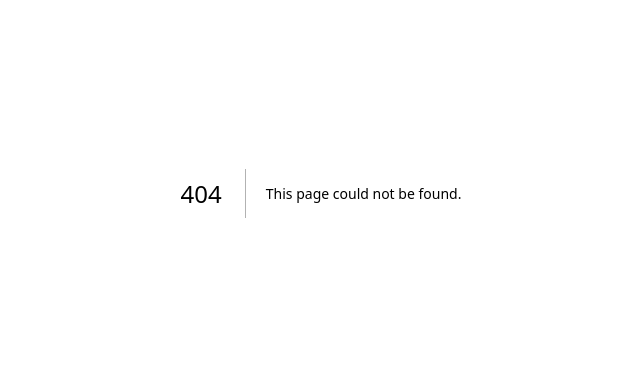
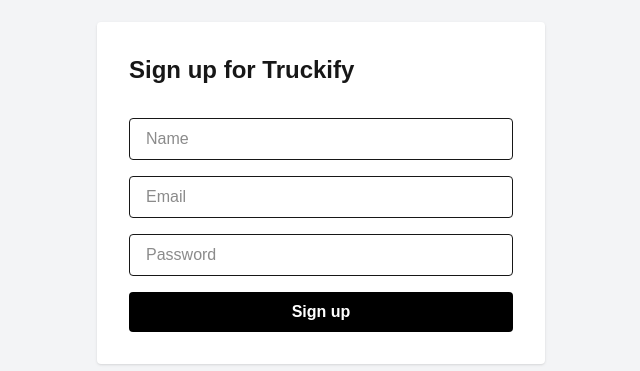
Before and after one commit to vk3xxx/Truckify, a Next.js app in the folder web/: page /signup in a window 1280 px wide. Before the commit this address had no page. Shown: the part 207-578 px from the top of the page, without its empty margins (319-959 px from the left). Built offline with nearby package versions, Linux system fonts and the light colour scheme.

Commit message:
feat(web): add login and signup pages and buttons, implement OAuth2 login/signup flow

```diff
--- /dev/null
+++ b/web/src/app/login/page.tsx
@@ -0,0 +1,44 @@
+"use client";
+import { useState } from "react";
+
+export default function LoginPage() {
+  const [email, setEmail] = useState("");
+  const [password, setPassword] = useState("");
+  const [error, setError] = useState("");
+
+  async function handleLogin(e: React.FormEvent) {
+    e.preventDefault();
+    setError("");
+    const params = new URLSearchParams();
+    params.append("grant_type", "password");
+    params.append("username", email);
+    params.append("password", password);
+    params.append("client_id", "truckify-client");
+    params.append("client_secret", "truckify-secret");
+    const res = await fetch("http://10.0.10.38:4000/token", {
+      method: "POST",
+      headers: { "Content-Type": "application/x-www-form-urlencoded" },
+      body: params.toString(),
+    });
+    if (res.ok) {
+      const data = await res.json();
+      // Store token in localStorage or cookie
+      localStorage.setItem("access_token", data.access_token);
+      window.location.href = "/";
+    } else {
+      setError("Invalid email or password");
+    }
+  }
+
+  return (
+    <div className="min-h-screen flex items-center justify-center bg-gray-100">
+      <form onSubmit={handleLogin} className="bg-white p-8 rounded shadow max-w-md w-full flex flex-col gap-4">
+        <h2 className="text-2xl font-bold mb-4">Log in to Truckify</h2>
+        <input type="email" placeholder="Email" value={email} onChange={e => setEmail(e.target.value)} className="px-4 py-2 border rounded" required />
+        <input type="password" placeholder="Password" value={password} onChange={e => setPassword(e.target.value)} className="px-4 py-2 border rounded" required />
+        {error && <div className="text-red-600 text-sm">{error}</div>}
+        <button type="submit" className="bg-black text-white px-4 py-2 rounded font-semibold hover:bg-gray-900 transition">Log in</button>
+      </form>
+    </div>
+  );
+}
--- a/web/src/app/page.tsx
+++ b/web/src/app/page.tsx
@@ -13,7 +13,8 @@
           <a href="#" className="hover:underline">Business</a>
           <a href="#" className="hover:underline">About</a>
           <a href="#" className="hover:underline">Help</a>
-          <button className="ml-4 bg-white text-black font-semibold px-5 py-2 rounded-full border border-black hover:bg-gray-100 transition">Sign up</button>
+          <a href="/login" className="ml-4 bg-white text-black font-semibold px-5 py-2 rounded-full border border-black hover:bg-gray-100 transition">Login</a>
+          <a href="/signup" className="ml-2 bg-black text-white font-semibold px-5 py-2 rounded-full border border-black hover:bg-gray-900 transition">Sign up</a>
         </div>
       </nav>
 
--- /dev/null
+++ b/web/src/app/signup/page.tsx
@@ -0,0 +1,41 @@
+"use client";
+import { useState } from "react";
+
+export default function SignupPage() {
+  const [name, setName] = useState("");
+  const [email, setEmail] = useState("");
+  const [password, setPassword] = useState("");
+  const [error, setError] = useState("");
+  const [success, setSuccess] = useState(false);
+
+  async function handleSignup(e: React.FormEvent) {
+    e.preventDefault();
+    setError("");
+    setSuccess(false);
+    const res = await fetch("http://10.0.10.38:4000/register", {
+      method: "POST",
+      headers: { "Content-Type": "application/json" },
+      body: JSON.stringify({ name, email, password }),
+    });
+    if (res.ok) {
+      setSuccess(true);
+      setTimeout(() => { window.location.href = "/login"; }, 1000);
+    } else {
+      setError("Signup failed. Email may already be registered.");
+    }
+  }
+
+  return (
+    <div className="min-h-screen flex items-center justify-center bg-gray-100">
+      <form onSubmit={handleSignup} className="bg-white p-8 rounded shadow max-w-md w-full flex flex-col gap-4">
+        <h2 className="text-2xl font-bold mb-4">Sign up for Truckify</h2>
+        <input type="text" placeholder="Name" value={name} onChange={e => setName(e.target.value)} className="px-4 py-2 border rounded" required />
+        <input type="email" placeholder="Email" value={email} onChange={e => setEmail(e.target.value)} className="px-4 py-2 border rounded" required />
+        <input type="password" placeholder="Password" value={password} onChange={e => setPassword(e.target.value)} className="px-4 py-2 border rounded" required />
+        {error && <div className="text-red-600 text-sm">{error}</div>}
+        {success && <div className="text-green-600 text-sm">Signup successful! Redirecting to login...</div>}
+        <button type="submit" className="bg-black text-white px-4 py-2 rounded font-semibold hover:bg-gray-900 transition">Sign up</button>
+      </form>
+    </div>
+  );
+}
```
